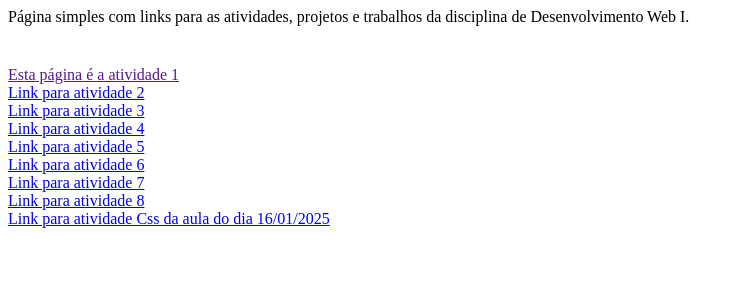
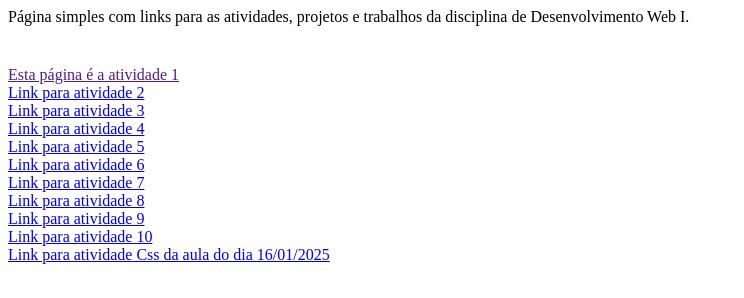
Before and after one commit to Miguel-Gu/SPODWE1, a plain HTML site: page index.html in a window 1280 px wide. Shown: the whole page, without its empty margins (0-744 px from the left). Drawn offline with Linux system fonts and the light colour scheme.

Commit message:
feat: add atividades 9 e 10

```diff
--- a/index.html
+++ b/index.html
@@ -19,6 +19,8 @@
             <a href="atividades/A6/index.html">Link para atividade 6</a>
             <a href="atividades/A7/index.html">Link para atividade 7</a>
             <a href="atividades/A8/index.html">Link para atividade 8</a>
+            <a href="atividades/A9/index.html">Link para atividade 9</a>
+            <a href="atividades/A10/index.html">Link para atividade 10</a>
             <a href="atividades/AtividadeCss/index.html">Link para atividade Css da aula do dia 16/01/2025</a>
         </section>
     </main>
```
